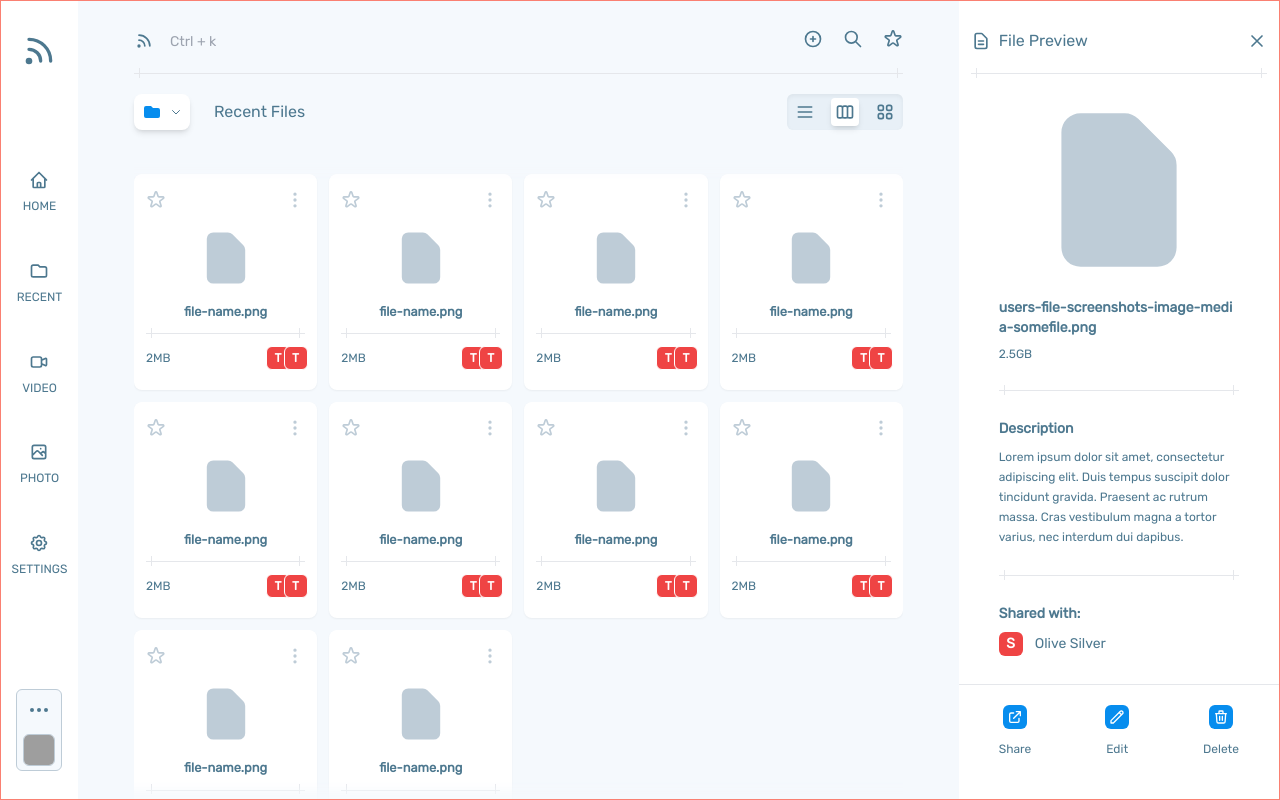
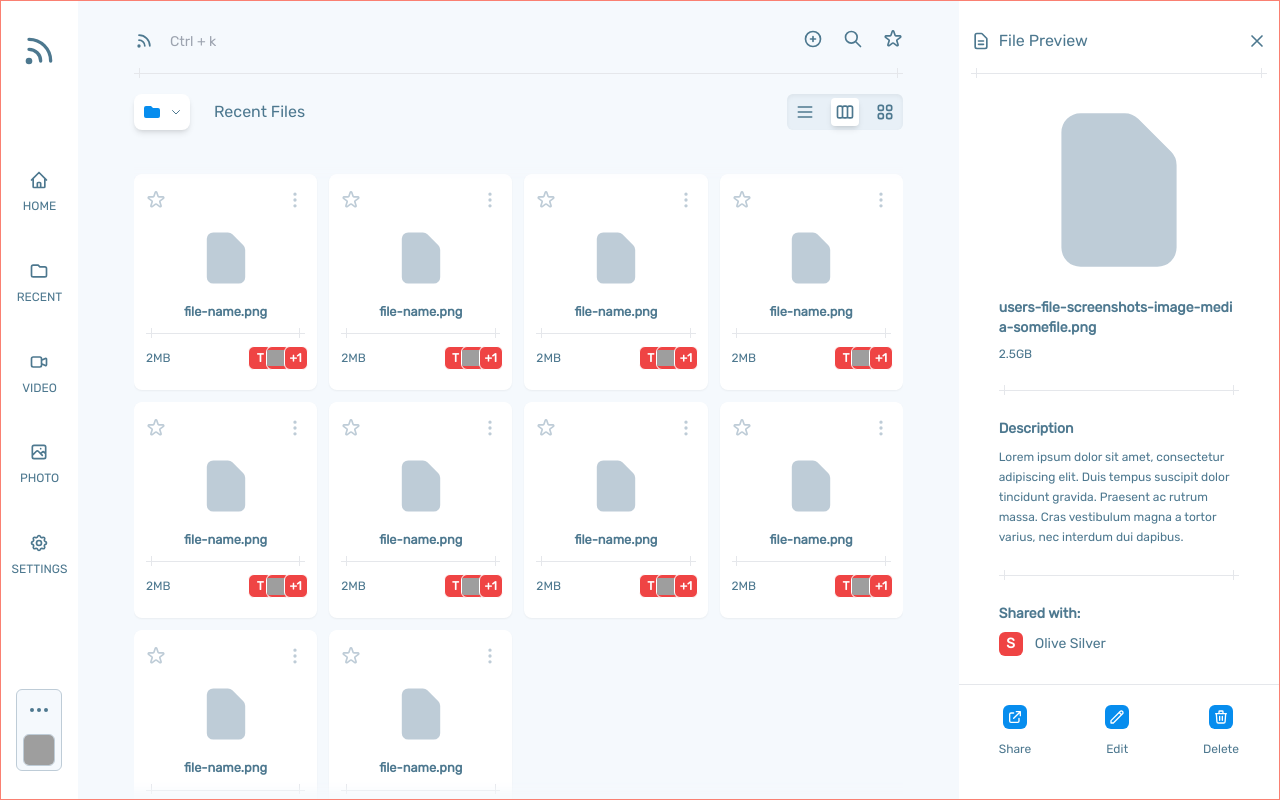
Before and after one commit to micaiah-effiong/File-share, a Vue app in the folder client/: page / in a window 1280 px wide. Built offline with nearby package versions, Linux system fonts and the light colour scheme; grey boxes are pictures that could not be loaded.

Commit message:
🎨 implement max display items for avatar group

```diff
--- a/client/src/components/Avatar/Avatar.vue
+++ b/client/src/components/Avatar/Avatar.vue
@@ -17,7 +17,7 @@
       <img class="h-auto w-full align-middle" alt="" :src="url" v-if="url" />
       <!-- src="https://randomuser.me/api/portraits/women/21.jpg" -->
       <span class="img text-xs text-white font-semibold" v-if="!url">{{
-        name[0].toUpperCase()
+        count ? `+${count}` : label[0].toUpperCase()
       }}</span>
     </div>
   </li>
@@ -28,7 +28,7 @@ import { defineComponent, PropType } from "vue";
 
 export default defineComponent({
   props: {
-    name: {
+    label: {
       type: String,
       required: true,
     },
@@ -40,10 +40,13 @@ export default defineComponent({
       type: String as PropType<"sm" | "md" | "lg" | "xl" | "none" | "full">,
       default: "md",
     },
+    count: {
+      type: Number,
+    },
   },
   setup(props) {
-    const { name, url, round } = props;
-    return { name, url, round };
+    const { label, url, round, count } = props;
+    return { label, url, round, count };
   },
 });
 </script>
--- a/client/src/components/Avatar/AvatarGroup.vue
+++ b/client/src/components/Avatar/AvatarGroup.vue
@@ -1,17 +1,32 @@
-<template>
-  <div class="flex w-auto px-1">
-    <ul class="avatars">
-      <slot></slot>
-    </ul>
-  </div>
-</template>
-
 <script lang="ts">
-import { defineComponent } from "vue";
+import { defineComponent, h, ref } from "vue";
+import Avatar from "./Avatar.vue";
 
 export default defineComponent({
+  components: { Avatar },
+  props: {
+    max: {
+      type: Number,
+    },
+  },
   setup(props, { slots }) {
-    console.log({ slots });
+    const maxSlotItems = ref(props.max || 3);
+    const slotDefaults = Array.from(slots.default());
+
+    if (slotDefaults.length > maxSlotItems.value) {
+      const slotSize = slotDefaults.length;
+      slotDefaults.length = maxSlotItems.value;
+
+      slotDefaults.push(
+        h(Avatar, { count: slotSize - maxSlotItems.value, label: "" })
+      );
+    }
+
+    return () => {
+      return h("div", { class: "flex w-auto px-1" }, [
+        h("ul", { class: "avatars" }, slotDefaults),
+      ]);
+    };
   },
 });
 </script>
--- a/client/src/components/File/GridFileItem/GridFileItem.vue
+++ b/client/src/components/File/GridFileItem/GridFileItem.vue
@@ -43,9 +43,13 @@
 
       <div class="flex pt-3 pb-2 cut justify-between items-center">
         <div class="uppercase text-xs text-ocean-blue-dark">{{ size }}</div>
-        <AvatarGroup>
-          <Avatar name="Tim" />
-          <Avatar name="Tim" />
+        <AvatarGroup :max="2">
+          <Avatar label="Tim" />
+          <Avatar
+            label="Tim"
+            url="https://randomuser.me/api/portraits/women/21.jpg"
+          />
+          <Avatar label="something" />
         </AvatarGroup>
       </div>
     </div>
```
